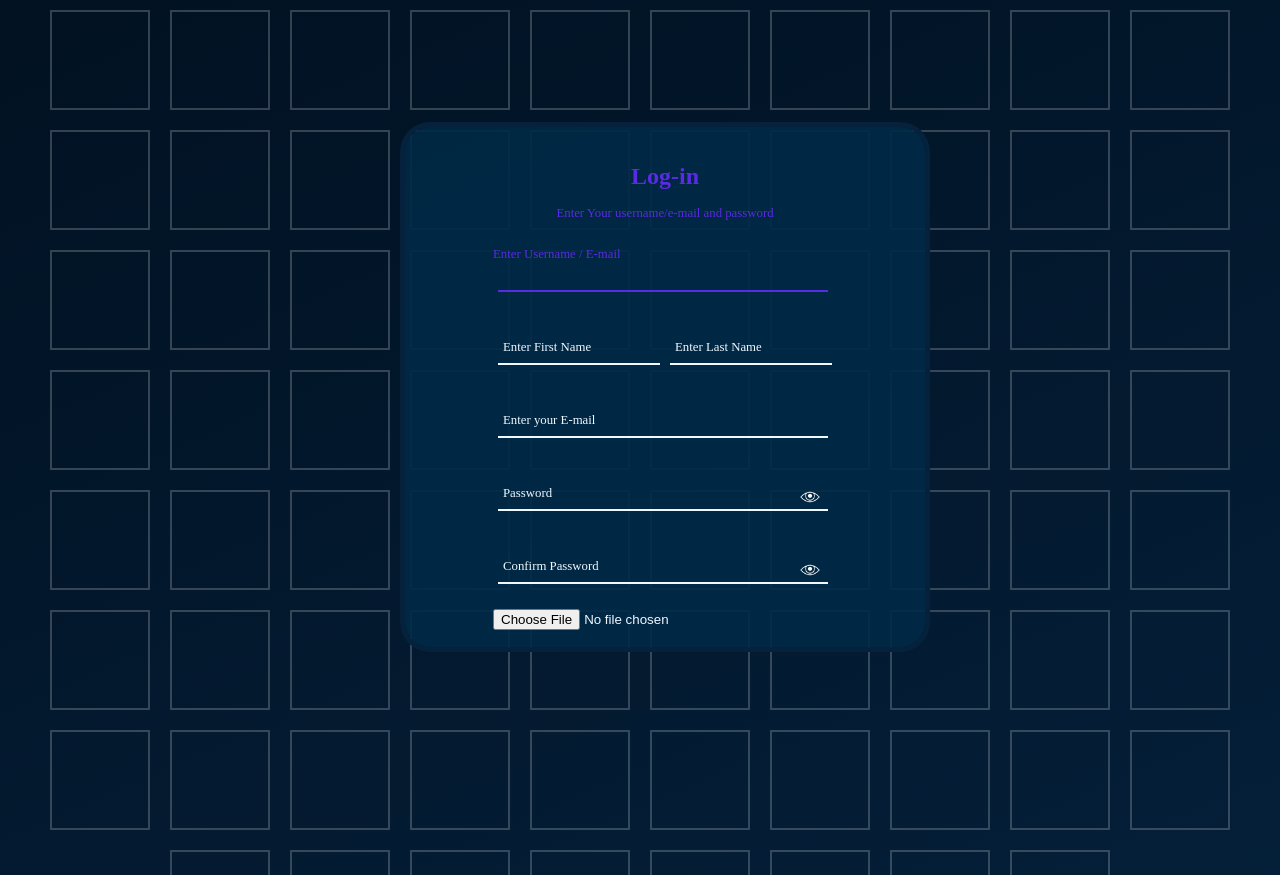
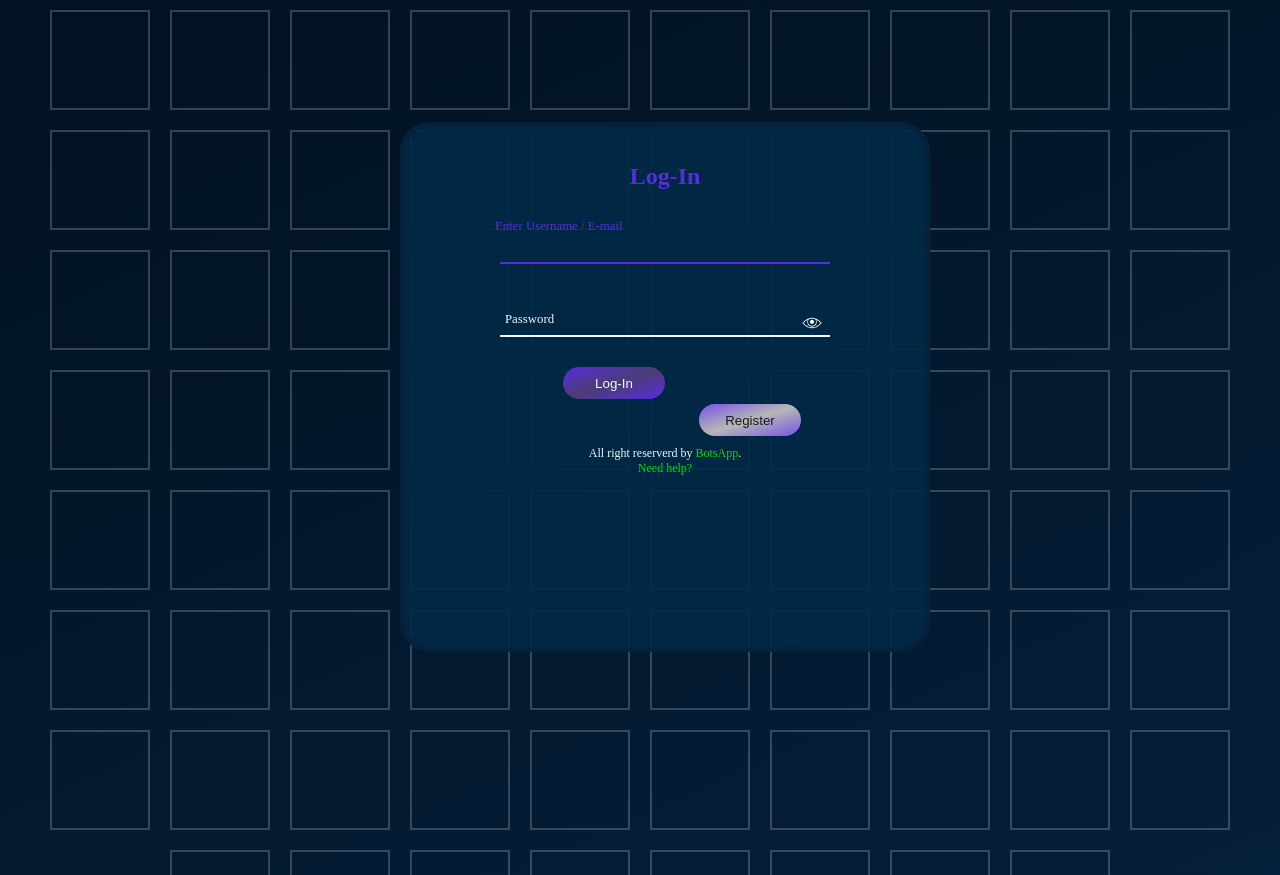
Before and after one commit to LimbadDarshit/BotsApp, a PHP site: page /user/index.php in a window 1280 px wide. Shown: the part 38-913 px from the top of the page. Run offline with PHP 8.4, Linux system fonts and the light colour scheme.

Commit message:
more update

```diff
--- a/js/interface.js
+++ b/js/interface.js
@@ -1,15 +1,17 @@
-// Navigation start  //chnage all urls
+// Navigation start
 function tohomepage()   {
-    window.location.assign('/botsapp/');
+    window.location.assign('/');
 }
 
 function togroupchat()  {
-    window.location.assign('/botsapp/group_chat.php');
+    window.location.assign('/group_chat.php');
 }
 
 document.addEventListener('DOMContentLoaded' , function () {
     // title of the list page
-    document.querySelector('#cname').innerHTML = document.title;
+    if(document.querySelector('#cname')){
+        document.querySelector('#cname').innerHTML = document.title;
+    }
 
                                                         // i should use img or ele.loaded to stop the skeleton animation rather then the whole dom content
     // skeleton animation stop
--- a/user/css/index.css
+++ b/user/css/index.css
@@ -24,6 +24,7 @@ body{
 
 .hide {
     display: none !important;
+
 }
 
 :root{
@@ -34,6 +35,7 @@ body{
 .fadeout {
     top: var(--top);
     opacity: 0;
+    animation: fade 700ms var(--load-animation-speed);
 }
 
 .fadein {
@@ -99,10 +101,7 @@ body{
 
 .box .heading h1{
     font-size: 1.5rem;
-}
-
-.box .heading p{
-    font-size: .8rem;
+    text-transform: capitalize;
 }
 
 #form {
@@ -137,15 +136,18 @@ body{
     border-radius: none;
     top:15px;
     color: aliceblue;
+    transition: box-shadow 2s cubic-bezier(0.56, 0.11, 0.85, 0.46);
+
 }
 
 .input_field .input input:hover {
     box-shadow: -2px -2px 10px rgba(89, 43, 226, 0.1);
+
 }
 
 .input_field .input input:focus , .input_field .input input:not(:placeholder-shown){
     border-color: var(--text-color) !important;
-    transition: border-color 1s cubic-bezier(0.075, 0.82, 0.165, 1);
+    transition: border-color .5s;
 }
 
 .input_field label  {
@@ -156,7 +158,7 @@ body{
     top: -15px;
     left: 10px;
     font-size: 0.8rem;
-    transition: all 1s cubic-bezier(0.075, 0.82, 0.165, 1);
+    transition: all .5s;
 }
 
 .input_field .input input:focus + label ,.input_field .input input:not(:placeholder-shown) + label    {
@@ -187,6 +189,14 @@ body{
     z-index: 1;
 }
 
+.input_field span   {
+    display: none;
+    text-align: end;
+    text-transform: capitalize;
+    color: red;
+    font-size: .8rem;
+}
+
 .input_field .submit input{
     --margin : 5px 20%;
     --color: aliceblue ;
@@ -203,20 +213,21 @@ body{
 .input_field .button input  {
     height: 2rem;
     width: 30%;
+    text-transform: capitalize;
     margin: var(--margin);
     color: var(--color) ;
     background-image: var(--background-image);
     border-radius: 30px;
     border: none;
     --btn-shadow :rgba(240, 248, 255, 0.18);
-    transition: all .5s cubic-bezier(0.215, 0.610, 0.355, 1);
+    transition: all .1s cubic-bezier(0.215, 0.610, 0.355, 1);
 }
 
 .input_field .button input:hover {
     height: calc(2rem + 2px);
     width: calc(30% + 2px);
     transform: translate(-1px,-1px);
-    background-blend-mode: hard-light;
+    /* background-blend-mode: hard-light; */
     box-shadow: 2px 2px 30px var(--btn-shadow);
     filter: brightness(80%);
     filter: contrast(4px);
--- a/user/index.php
+++ b/user/index.php
@@ -10,6 +10,7 @@
     <script type="text/javascript" src="../js/interface.js"></script>
 </head>
 <body onload="document.forms['form']['user'].focus()">
+
     <header style="background-color: rgb(5, 33, 60) ;">
         <div class="title">
             <img src="../img/botsapp_white.png" onclick="tohomepage()">
@@ -17,6 +18,7 @@
             <p>-A Better place for chat.</p>
         </div>
     </header>
+
     <div class="square-container">
         <span class="square"></span><span class="square"></span><span class="square"></span><span class="square"></span><span class="square"></span>
         <span class="square"></span><span class="square"></span><span class="square"></span><span class="square"></span><span class="square"></span>
@@ -40,10 +42,9 @@
 
         <div class="heading">
             <h1 class="fadeout">Log-in</h1>
-            <p class="fadeout">Enter Your username/e-mail and password</p>
         </div>
 
-        <form action="#" method="post" id="form" name="form" class="log-in" enctype="multipart/form-data">
+        <form action="/functionality/_user.php?action=log-in" method="get" id="form" name="form" class="log-in" enctype="multipart/form-data">
 
             <!-- user -->
             <div class="input_field fadeout" name="user_field">
@@ -54,7 +55,7 @@
             </div>
 
             <!-- Name -->
-            <div class="input_field fadeout name toggle_field" name="name_field" >
+            <div class="input_field fadeout name toggle_field hide" name="name_field" >
                 <div class="input">
                     <input type="text" id="first-name" name="first-name" placeholder=" " autocomplete="off" />
                     <label for="first-name">Enter First Name</label>
@@ -66,10 +67,11 @@
             </div>
 
             <!-- e-mail -->
-            <div class="input_field fadeout toggle_field" name="e-mail_field">
+            <div class="input_field fadeout toggle_field hide" name="e-mail_field">
                 <div class="input">
-                    <input type="text" id="e-mail" name="e-mail" placeholder=" " autocomplete="off"/>
+                    <input type="text" id="e-mail" name="e-mail" placeholder=" " autocomplete="off" onkeyup="email_validation()"/>
                     <label for="e-mail">Enter your E-mail</label>
+                    <span id="e-mail_span"></span>
                 </div>
             </div>
 
@@ -79,7 +81,7 @@
                 <div class="input">
                     <div style="height:0px">
                         <!-- url change when uploading -->
-                        <img src="/botsapp/img/icons/form/eye.png" name="eye" height="20px" width="20px" onclick="toggle_pass_box(this)">
+                        <img src="/img/icons/form/eye.png" name="eye" height="20px" width="20px" onclick="toggle_pass_box(this)">
                     </div>
                     <input type="password" id="pass" name="pass" placeholder=" " autocomplete="off" />
                     <label for="pass">Password</label>
@@ -87,11 +89,11 @@
             </div>
 
             <!-- con_pass -->
-            <div class="input_field fadeout toggle_field" name="con_pass_field">
+            <div class="input_field fadeout toggle_field hide" name="con_pass_field">
                  <div class="input">
                     <div style="height:0px">
                         <!-- url change when uploading -->
-                        <img src="/botsapp/img/icons/form/eye.png" name="eye" class="con_eye" height="20px" width="20px" onclick="toggle_pass_box(this)">
+                        <img src="/img/icons/form/eye.png" name="eye" class="con_eye" height="20px" width="20px" onclick="toggle_pass_box(this)">
                     </div>
                     <input type="password" id="con_pass" name="con_pass" placeholder=" " autocomplete="off" />
                     <label for="con_pass">Confirm Password</label>
@@ -100,7 +102,7 @@
 
 
             <!-- avatar -->
-            <div class="input_field fadeout toggle_field" name="avatar_field">
+            <div class="input_field fadeout toggle_field hide" name="avatar_field">
                <div class="input-img">
                     <input type="file" name="avatar" id="avatar" accept="image/jpeg , image/png , image/webp">
                </div>
@@ -109,10 +111,10 @@
             <!-- buttons -->
             <div class="input_field fadeout" name="button_field">
                 <div class="button submit fadeout">
-                    <input type="submit" name="submit" value="Log-in" spellcheck="false"/>
+                    <input type="submit" name="submit" value="Log-in" spellcheck="false" disabled/>
                 </div>
                 <div class="button change fadeout">
-                    <input type="button" name="change" value="Register" >
+                    <input type="button" name="change" value="Register" disabled>
                 </div>
             </div>
 
--- a/user/js/index.js
+++ b/user/js/index.js
@@ -1,47 +1,66 @@
 document.addEventListener('DOMContentLoaded' , function () {
-
-    //load animation
-    document.querySelector('.box').style.opacity='1';
-
-    document.querySelectorAll('.fadeout').forEach( ele => {
-        fade_in(ele);
-    });
-    //
-
+    email = document.querySelector('#e-mail');
     // chnage button toggle
     document.querySelector('input[name="change"]').addEventListener( 'click' , function (){
 
-        let title = (form.className.includes('log-in')) ? 'log-in' : 'sign-in' ;
+        let title = (form.className.includes('sign-in')) ? 'log-in' : 'sign-in' ;
         var input_field = document.querySelectorAll('.input_field');
         var toggle_field = document.querySelectorAll(".toggle_field");
-        // var buttons = form.querySelectorAll('.button input');
+        var buttons = form.querySelectorAll('.button input');
 
         if(title == 'log-in') {
+            form.classList.replace('sign-in' , 'log-in');
+            // label change
+                // user
+                document.querySelector('label[for="user"]').innerHTML = "Enter Username / E-mail";
+
+            // hide sign-in fields
+                toggle_field.forEach(ele => {hide(ele)});
+
+        }  else{
             form.classList.replace('log-in' , 'sign-in');
-            title = 'sign-in';
-        }  else{
-            form.classList.replace('sign-in' , 'log-in');
-            title = 'log-in';
-        }
 
-        console.log( title);
-        // console.log(input_field);
-
-        if(title == 'log-in'){
 
             // label change
                 // user
-                document.querySelector('label[for="user"]').innerHTML = "Enter Username / E-mail";
-        }   else    {
-            // label change
-                // user
                 document.querySelector('label[for="user"]').innerHTML = "Enter Username";
+
+            // show sign-in fields
+            toggle_field.forEach(ele => {show(ele)});
+
         }
+
+        // form action path
+        set_form_action_path();
+
+        // content chnage
+            // hading h1
+            document.querySelector('.heading > h1').innerHTML = title;
+            // buttons
+            buttons[0].value = title;
+            buttons[1].value = (title == 'sign-in') ? 'log-in' : 'sign-in';
 
     });
     //
 
+    //load animation
+    document.querySelector('.box').style.opacity='1';
+    document.querySelectorAll('.fadeout').forEach( ele => {
+        fade_in(ele);
+    });
+
+    form.querySelectorAll('.button input')[0].attributes.removeNamedItem('disabled');
+    form.querySelectorAll('.button input')[1].attributes.removeNamedItem('disabled');
+    //
+
 });
+
+// set_form_action_path
+function set_form_action_path() {
+    let form_action_path = "/functionality/_user.php?";
+    var form_action =(form.className.includes('log-in')) ? form_action_path+"action=log-in" : form_action_path+"action=sign-in";
+    form.setAttribute('action' , form_action);
+}
 
 // eye img toggle
     function toggle_pass_box(img){
@@ -51,7 +70,7 @@ document.addEventListener('DOMContentLoaded' , function () {
     }
 //
 
-//toggle extra form fields
+//toggle sign-in fields hide class
 function hide(ele)  {
     ele.classList.add('hide');
 }
@@ -67,3 +86,29 @@ function fade_in(ele){
 function fade_out(ele){
     ele.classList.replace('fadein' , 'fadeout');
 }
+
+// validation
+    // e-mail
+    function email_validation() {
+        var email = document.querySelector('#e-mail');
+        var email_span = document.querySelector('#e-mail_span');
+        var submit_btn = document.querySelector('.submit input');
+
+        submit_btn.setAttribute('disabled' , 'true');
+        if( email.value == "" ) {
+
+            email_span.innerHTML = "Enter Your Email...";
+            email_span.style.display = 'block';
+
+        }else if( ( (email.value.indexOf('.')) == -1 || (email.value.indexOf('.') != email.value.lastIndexOf('.')) ) ||
+                  ( (email.value.indexOf('@')) == -1 || (email.value.indexOf('@') != email.value.lastIndexOf('@')) ) ||
+                  (email.value.indexOf('.') < email.value.indexOf('@')) )
+        {
+            email_span.innerHTML = "Email is wrong!!!";
+            email_span.style.display = 'block';
+        }else {
+            email_span.style.display = 'none';
+            submit_btn.removeAttribute('disabled');
+        }
+    }
+//
```
Also changed, not shown: functionality/_user.php (added, +7 -0 lines).
